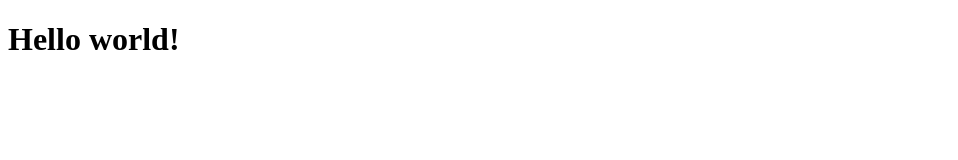
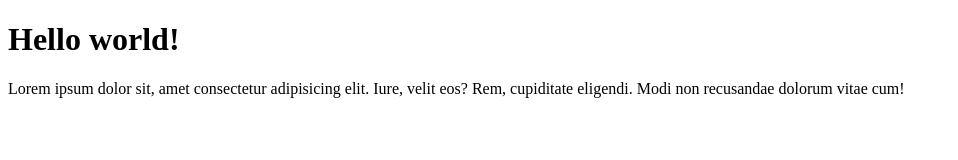
Before and after one commit to philthebird2007/project15102022, a plain HTML site: page index.html in a window 1280 px wide. Shown: the whole page, without its empty margins (0-958 px from the left). Drawn offline with Linux system fonts and the light colour scheme.

Commit message:
text added in html

```diff
--- a/index.html
+++ b/index.html
@@ -9,7 +9,7 @@
 <body>
 
   <h1>Hello world!</h1>
-
+  <p>Lorem ipsum dolor sit, amet consectetur adipisicing elit. Iure, velit eos? Rem, cupiditate eligendi. Modi non recusandae dolorum vitae cum!</p>
 
 </body>
 </html>
```
